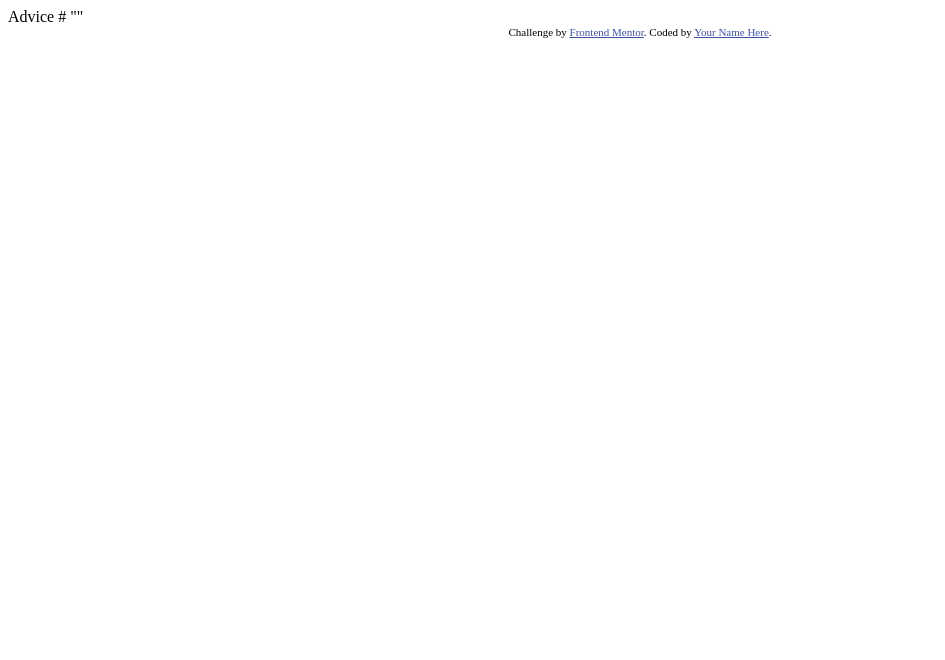
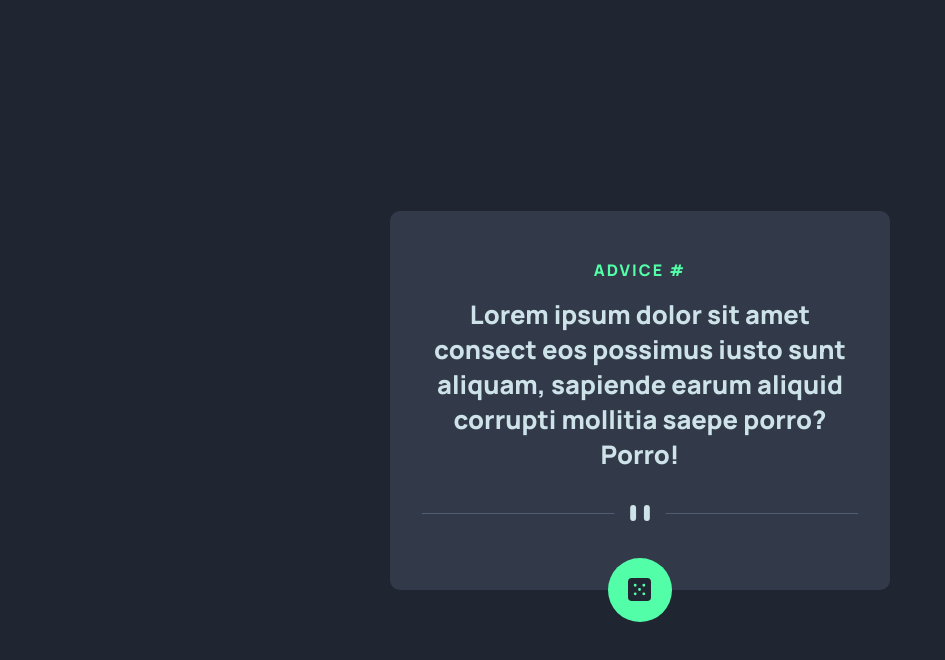
Before and after one commit to lidimi/Advice-generator-App, a plain HTML site: page index.html in a window 1280 px wide. Shown: the whole page, without its empty margins (0-945 px from the left). Drawn offline with Linux system fonts and the light colour scheme.

Commit message:
styles added :lipstick:

```diff
--- a/index.html
+++ b/index.html
@@ -2,27 +2,25 @@
 <html lang="en">
 <head>
   <meta charset="UTF-8">
-  <meta name="viewport" content="width=device-width, initial-scale=1.0"> <!-- displays site properly based on user's device -->
-
+  <meta name="viewport" content="width=device-width, initial-scale=1.0">
+  <link rel="preconnect" href="https://fonts.googleapis.com">
+  <link rel="preconnect" href="https://fonts.gstatic.com" crossorigin>
+  <link href="https://fonts.googleapis.com/css2?family=Manrope:wght@800&display=swap" rel="stylesheet">
+  <link rel="stylesheet" href="styles.css">
   <link rel="icon" type="image/png" sizes="32x32" href="./images/favicon-32x32.png">
-
   <title>Frontend Mentor | Advice generator app</title>
-
-  <!-- Feel free to remove these styles or customise in your own stylesheet 👍 -->
-  <style>
-    .attribution { font-size: 11px; text-align: center; }
-    .attribution a { color: hsl(228, 45%, 44%); }
-  </style>
 </head>
 <body>
 
-  Advice #<!-- Advice ID goes here -->
+<main>
+  <h1 class="advice">Advice # <span></span></h1>
 
-  "<!-- Advice text goes here -->"
+  <p>Lorem ipsum dolor sit amet consect eos possimus iusto sunt aliquam, sapiende earum aliquid corrupti mollitia saepe porro? Porro!</p>
+  <div class="divider">
+    <img src="images/pattern-divider-desktop.svg" alt="">
+  </div>
+  <button class="dice"><img src="images/icon-dice.svg" alt=""></button>
+</main>
 
-  <div class="attribution">
-    Challenge by <a href="https://www.frontendmentor.io?ref=challenge" target="_blank">Frontend Mentor</a>.
-    Coded by <a href="#">Your Name Here</a>.
-  </div>
 </body>
 </html>
--- a/styles.css
+++ b/styles.css
@@ -0,0 +1,86 @@
+* {
+  box-sizing: border-box;
+  margin: 0;
+  padding: 0;
+}
+
+img {
+  width: 100%;
+  max-width: 100%;
+}
+
+body {
+  min-width: 600px;
+  width: 100%;
+  height: 100vh;
+  display: flex;
+  justify-content: center;
+  align-items: center;
+  background-color: hsl(218, 23%, 16%);
+  font-family: "Manrope", sans-serif;
+}
+
+main {
+  width: 500px;
+  background-color: hsl(217, 19%, 24%);
+  padding: 2rem;
+  border-radius: 10px;
+  position: relative;
+}
+
+.advice,
+p {
+  text-align: center;
+}
+
+.advice {
+  color: hsl(150, 100%, 66%);
+  text-transform: uppercase;
+  font-size: 1rem;
+  letter-spacing: 2px;
+  margin: 1rem 0;
+}
+
+p {
+  color: hsl(193, 38%, 86%);
+  font-size: 1.6rem;
+}
+
+.divider {
+  width: 100%;
+  margin: 2rem 0;
+}
+
+.dice {
+  width: 4rem;
+  height: 4rem;
+  background-color: hsl(150, 100%, 66%);
+  border: none;
+  padding: 1.3rem;
+  border-radius: 50%;
+  position: absolute;
+  left: 43.5%;
+}
+
+.dice:hover {
+  cursor: pointer;
+  -webkit-box-shadow: 0px 0px 43px 3px rgba(0, 255, 128, 1);
+  -moz-box-shadow: 0px 0px 43px 3px rgba(0, 255, 128, 1);
+  box-shadow: 0px 0px 43px 3px rgba(0, 255, 128, 1);
+}
+
+@media (max-width: 600px) {
+  body {
+    min-width: 270px;
+    height: auto;
+    display: block;
+  }
+  main {
+    margin: 3rem auto;
+    width: 90%;
+  }
+
+  .dice {
+    left: 41%;
+  }
+}
```
